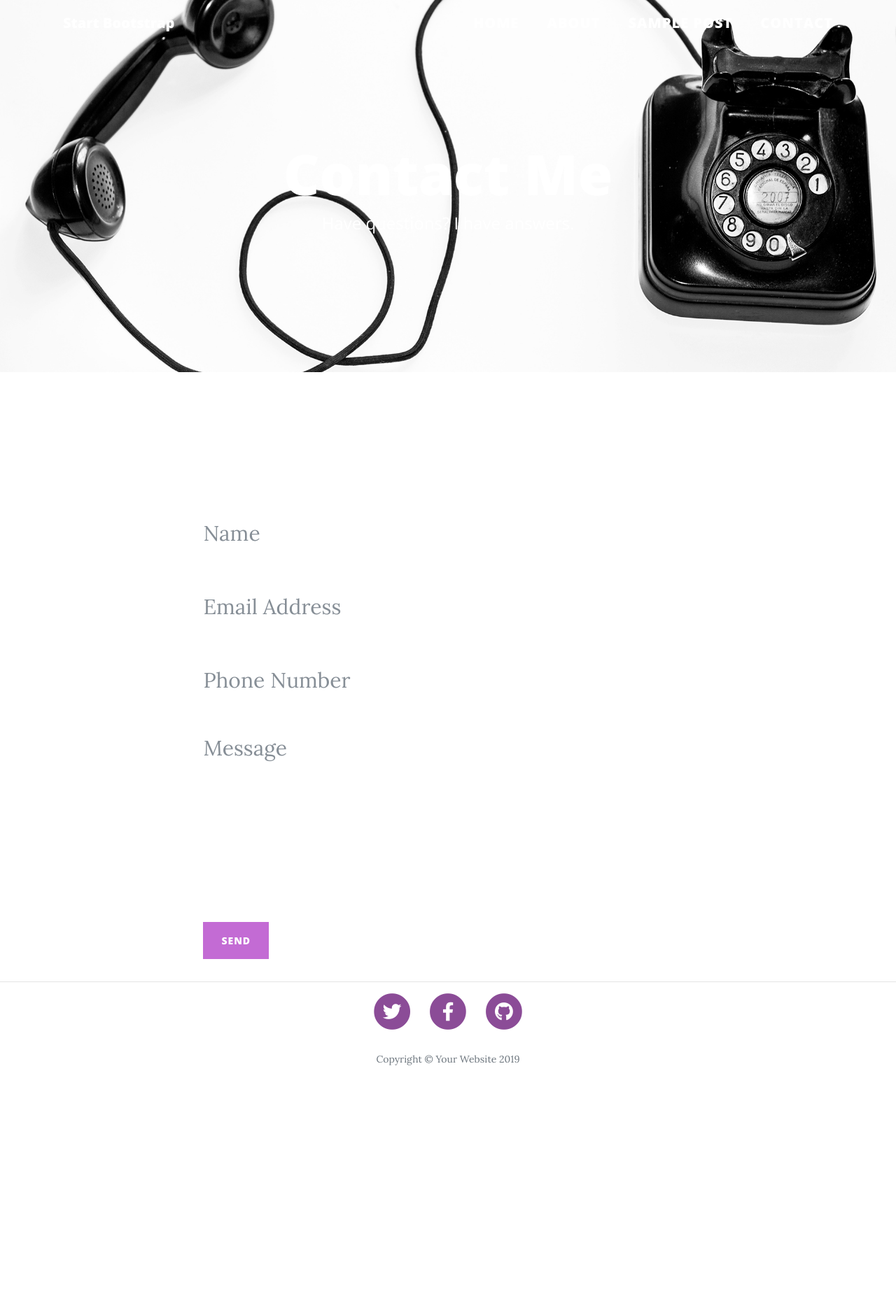
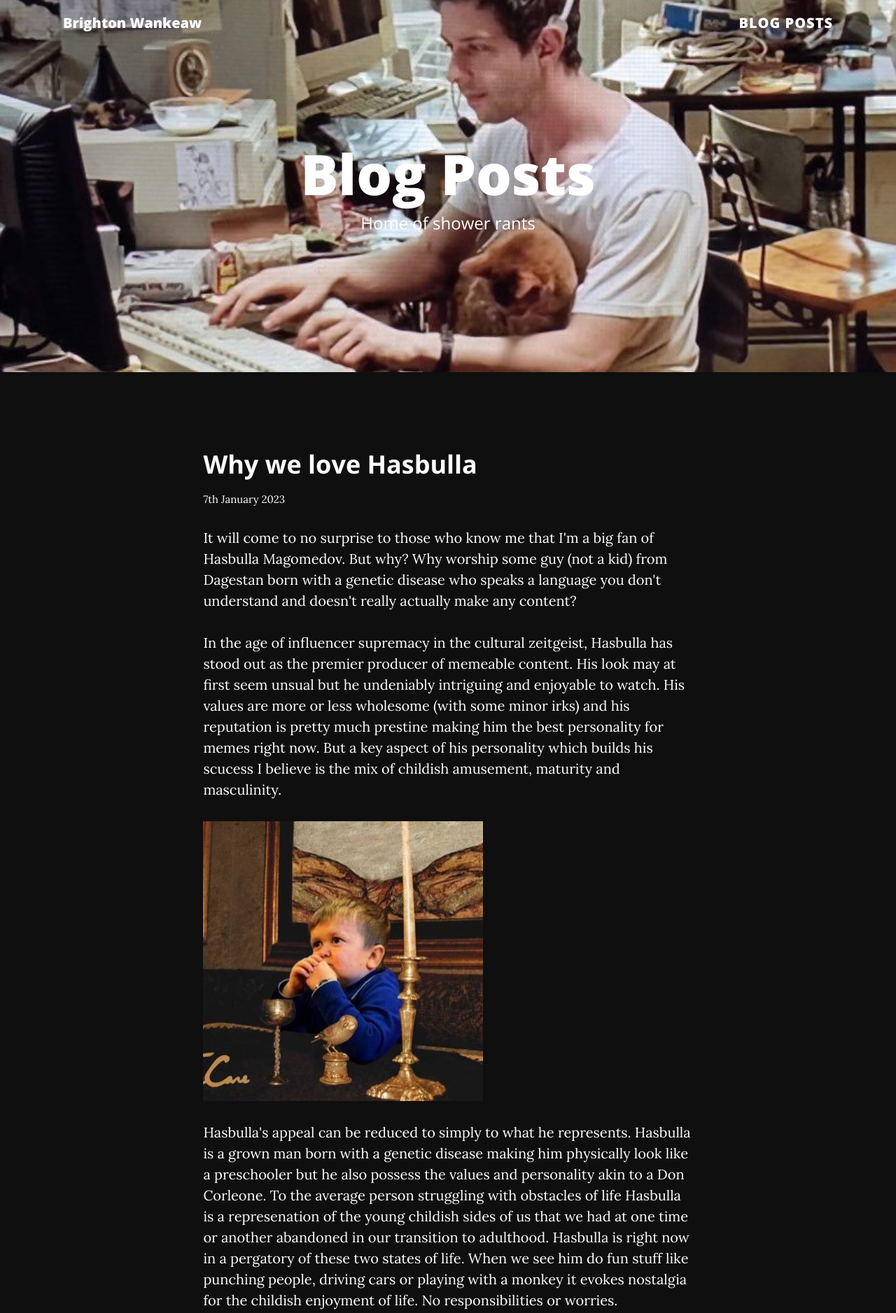
Before and after one commit to BrightonW/BrightonW.github.io, a website: page contact.html in a window 1280 px wide. Shown: the top 1877 px of the page at 70% size. Before the commit the page ends 1525 px from the top, so only its background shows below. Drawn offline with nearby package versions, Linux system fonts and the light colour scheme.

Commit message:
Add files via upload
hasublla blog post

```diff
--- a/contact.html
+++ b/contact.html
@@ -2,13 +2,14 @@
 <html lang="en">
 
 <head>
-
   <meta charset="utf-8">
   <meta name="viewport" content="width=device-width, initial-scale=1, shrink-to-fit=no">
-  <meta name="description" content="">
-  <meta name="author" content="">
+  <meta name="description" content="Brighton Wankeaw Website">
+  <meta name="author" content="Brighton Wankeaw, Brighton, BrightonW">
 
-  <title>Clean Blog - Start Bootstrap Theme</title>
+  <title>Brighton Wankeaw</title>
+
+  <link rel="icon" type="image/x-icon" href="img/removedprocrop.png">
 
   <!-- Bootstrap core CSS -->
   <link href="vendor/bootstrap/css/bootstrap.min.css" rel="stylesheet">
@@ -23,12 +24,13 @@
 
 </head>
 
-<body>
+<body style="background-color:#0f0f0f;">
+
 
   <!-- Navigation -->
   <nav class="navbar navbar-expand-lg navbar-light fixed-top" id="mainNav">
     <div class="container">
-      <a class="navbar-brand" href="index.html">Start Bootstrap</a>
+      <a class="navbar-brand" href="index.html">Brighton Wankeaw</a>
       <button class="navbar-toggler navbar-toggler-right" type="button" data-toggle="collapse" data-target="#navbarResponsive" aria-controls="navbarResponsive" aria-expanded="false" aria-label="Toggle navigation">
         Menu
         <i class="fas fa-bars"></i>
@@ -36,16 +38,7 @@
       <div class="collapse navbar-collapse" id="navbarResponsive">
         <ul class="navbar-nav ml-auto">
           <li class="nav-item">
-            <a class="nav-link" href="index.html">Home</a>
-          </li>
-          <li class="nav-item">
-            <a class="nav-link" href="about.html">About</a>
-          </li>
-          <li class="nav-item">
-            <a class="nav-link" href="post.html">Sample Post</a>
-          </li>
-          <li class="nav-item">
-            <a class="nav-link" href="contact.html">Contact</a>
+            <a class="nav-link" href="post.html">Blog Posts</a>
           </li>
         </ul>
       </div>
@@ -53,14 +46,14 @@
   </nav>
 
   <!-- Page Header -->
-  <header class="masthead" style="background-image: url('img/contact-bg.jpg')">
+  <header class="masthead" style="background-image: url('img/jerem.jpg')">
     <div class="overlay"></div>
     <div class="container">
       <div class="row">
         <div class="col-lg-8 col-md-10 mx-auto">
           <div class="page-heading">
-            <h1>Contact Me</h1>
-            <span class="subheading">Have questions? I have answers.</span>
+            <h1>Blog Posts</h1>
+            <span class="subheading">Home of shower rants</span>
           </div>
         </div>
       </div>
@@ -68,90 +61,31 @@
   </header>
 
   <!-- Main Content -->
-  <div class="container">
-    <div class="row">
-      <div class="col-lg-8 col-md-10 mx-auto">
-        <p>Want to get in touch? Fill out the form below to send me a message and I will get back to you as soon as possible!</p>
-        <!-- Contact Form - Enter your email address on line 19 of the mail/contact_me.php file to make this form work. -->
-        <!-- WARNING: Some web hosts do not allow emails to be sent through forms to common mail hosts like Gmail or Yahoo. It's recommended that you use a private domain email address! -->
-        <!-- To use the contact form, your site must be on a live web host with PHP! The form will not work locally! -->
-        <form name="sentMessage" id="contactForm" novalidate>
-          <div class="control-group">
-            <div class="form-group floating-label-form-group controls">
-              <label>Name</label>
-              <input type="text" class="form-control" placeholder="Name" id="name" required data-validation-required-message="Please enter your name.">
-              <p class="help-block text-danger"></p>
-            </div>
-          </div>
-          <div class="control-group">
-            <div class="form-group floating-label-form-group controls">
-              <label>Email Address</label>
-              <input type="email" class="form-control" placeholder="Email Address" id="email" required data-validation-required-message="Please enter your email address.">
-              <p class="help-block text-danger"></p>
-            </div>
-          </div>
-          <div class="control-group">
-            <div class="form-group col-xs-12 floating-label-form-group controls">
-              <label>Phone Number</label>
-              <input type="tel" class="form-control" placeholder="Phone Number" id="phone" required data-validation-required-message="Please enter your phone number.">
-              <p class="help-block text-danger"></p>
-            </div>
-          </div>
-          <div class="control-group">
-            <div class="form-group floating-label-form-group controls">
-              <label>Message</label>
-              <textarea rows="5" class="form-control" placeholder="Message" id="message" required data-validation-required-message="Please enter a message."></textarea>
-              <p class="help-block text-danger"></p>
-            </div>
-          </div>
-          <br>
-          <div id="success"></div>
-          <div class="form-group">
-            <button type="submit" class="btn btn-primary" id="sendMessageButton">Send</button>
-          </div>
-        </form>
-      </div>
-    </div>
-  </div>
-
-  <hr>
-
-  <!-- Footer -->
-  <footer>
+  <article>
     <div class="container">
       <div class="row">
         <div class="col-lg-8 col-md-10 mx-auto">
-          <ul class="list-inline text-center">
-            <li class="list-inline-item">
-              <a href="#">
-                <span class="fa-stack fa-lg">
-                  <i class="fas fa-circle fa-stack-2x"></i>
-                  <i class="fab fa-twitter fa-stack-1x fa-inverse"></i>
-                </span>
-              </a>
-            </li>
-            <li class="list-inline-item">
-              <a href="#">
-                <span class="fa-stack fa-lg">
-                  <i class="fas fa-circle fa-stack-2x"></i>
-                  <i class="fab fa-facebook-f fa-stack-1x fa-inverse"></i>
-                </span>
-              </a>
-            </li>
-            <li class="list-inline-item">
-              <a href="#">
-                <span class="fa-stack fa-lg">
-                  <i class="fas fa-circle fa-stack-2x"></i>
-                  <i class="fab fa-github fa-stack-1x fa-inverse"></i>
-                </span>
-              </a>
-            </li>
-          </ul>
-          <p class="copyright text-muted">Copyright &copy; Your Website 2019</p>
+          <h2 class="section-heading">Why we love Hasbulla</h2>
+          <sub>
+            7th January 2023
+          </sub>
+          <p>It will come to no surprise to those who know me that I'm a big fan of  Hasbulla Magomedov. But why? Why worship some guy (not a kid) from Dagestan born with a genetic disease who speaks a language you don't understand and doesn't really actually make any content?</p>
+
+          <p>In the age of influencer supremacy in the cultural zeitgeist, Hasbulla has stood out as the premier producer of memeable content. His look may at first seem unsual but he undeniably intriguing and enjoyable to watch. His values are more or less wholesome (with some minor irks) and his reputation is pretty much prestine making him the best personality for memes right now. But a key aspect of his personality which builds his scucess I believe is the mix of childish amusement, maturity and masculinity.</p>
+
+          <a href="https://youtu.be/y5Kg-l62IQ0" target="_blank">
+            <img class="img-fluid" src="img/hasbidrake.jpg" alt="">
+          </a>
+
+          <p>Hasbulla's appeal can be reduced to simply to what he represents. Hasbulla is a grown man born with a genetic disease making him physically look like a preschooler but he also possess the values and personality akin to a Don Corleone. To the average person struggling with obstacles of life Hasbulla is a represenation of the young childish sides of us that we had at one time or another abandoned in our transition to adulthood. Hasbulla is right now in a pergatory of these two states of life. When we see him do fun stuff like punching people, driving cars or playing with a monkey it evokes nostalgia for the childish enjoyment of life. No responsibilities or worries.</p>
+
+          <p>At the same time he possesses the understandings of the world of a young adult which makes up the majority of his fanbase. He's just one of us, embracing the difficulties which life has brought upon him with a vibrant spirit using his deficiencies as a weapon for his success. He isn't sad or embarrassed for the way he is but demands respect and walks with his head held high</p>
+
+          <p>How can you not respect that.</p>
         </div>
       </div>
     </div>
-  </footer>
+  </article>
 
   <!-- Bootstrap core JavaScript -->
   <script src="vendor/jquery/jquery.min.js"></script>
```
Also changed, not shown: index.html (+7 -0 lines), clean-blog.min.css, img/hasbidrake.jpg (added), img/jerem.jpg (added).
